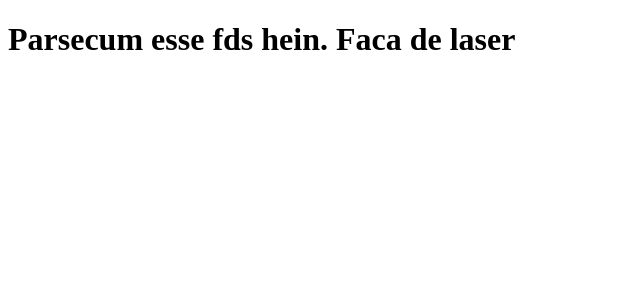
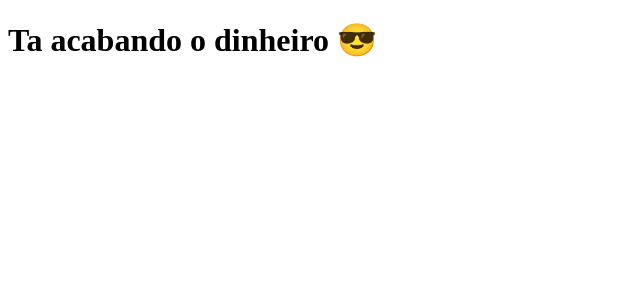
Before and after one commit to Lynx96/clone-tabnews, a Next.js app: page / in a window 1280 px wide. Shown: the top 300 px of the page, without its empty margins (0-640 px from the left). Built offline with nearby package versions, Linux system fonts and the light colour scheme.

Commit message:
novo comentario pagina inicial

```diff
--- a/pages/index.js
+++ b/pages/index.js
@@ -1,5 +1,5 @@
 function Home(){
-    return <h1>Parsecum esse fds hein. Faca de laser </h1>
+    return <h1>Ta acabando o dinheiro 😎</h1>
 }
 
 export default Home;
```
